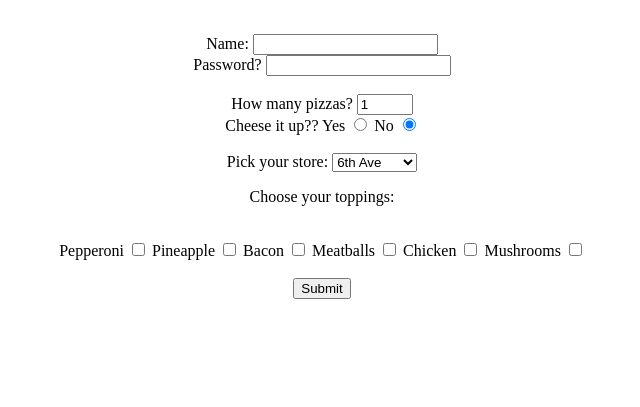
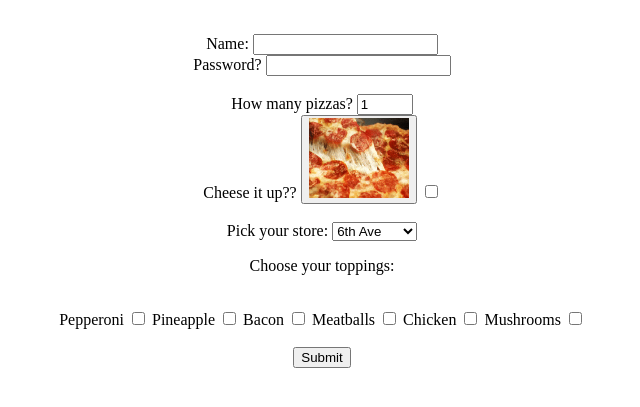
Before and after one commit to AWS-WebDesign/resources, a plain HTML site: page PizzaOrder.html in a window 1280 px wide. Shown: the part 105-512 px from the top of the page, without its empty margins (318-958 px from the left). Drawn offline with Linux system fonts and the light colour scheme.

Commit message:
added cheese button

```diff
--- a/PizzaOrder.html
+++ b/PizzaOrder.html
@@ -33,10 +33,11 @@
       <input value="1" min="1" max="30" type="number" name="num" id="numPizza">
       <br>
       <span>Cheese it up??</span>
-      <label for="cheese">Yes</label>
-      <input id="cheese" type="radio" name="extraCheese">
-      <label for="cheese2">No</label>
-      <input id="cheese2" type="radio" name="extraCheese" checked>
+      <!--<label for="cheese"> <img src="cheese.gif" width=100 height=80> </label>-->
+      <button id="cheeseButton" onclick="selectCheese()">
+        <img src="cheese.gif" width=100 height=80>
+      </button>
+      <input id="cheese" type="checkbox" name="extraCheese">
         <br>
         <br>
 
@@ -52,15 +53,15 @@
       <label for="toppings">Pepperoni</label>
       <input id="toppings" type="checkbox" name="toppings1">
       <label for="toppings2">Pineapple</label>
-      <input id="toppings2" type="checkbox" name="toppings2">
+      <input id="toppings2" type="checkbox" name="toppings1">
       <label for="toppings3">Bacon</label>
-      <input id="toppings3" type="checkbox" name="toppings3">
+      <input id="toppings3" type="checkbox" name="toppings1">
       <label for="toppings4">Meatballs</label>
-      <input id="toppings4" type="checkbox" name="toppings4">
+      <input id="toppings4" type="checkbox" name="toppings1">
       <label for="toppings5">Chicken</label>
-      <input id="toppings5" type="checkbox" name="toppings5">
+      <input id="toppings5" type="checkbox" name="toppings1">
       <label for="toppings6">Mushrooms</label>
-      <input id="toppings6" type="checkbox" name="toppings6">
+      <input id="toppings6" type="checkbox" name="toppings1">
       <br>
       <br>
       <input type="button" value="Submit" onclick="showInput();">
@@ -85,6 +86,15 @@
     </div>
 
     <script language="JavaScript">
+    function selectCheese() {
+      if (document.getElementById('cheese').checked == false) {
+          document.getElementById('cheese').checked = true;
+      }
+      else {
+        document.getElementById('cheese').checked = false;
+      }
+    }
+
     function showInput() {
         document.getElementById('CustomerName').innerHTML =
                     document.getElementById("user").value;
```
Also changed, not shown: cheese.gif (added).
